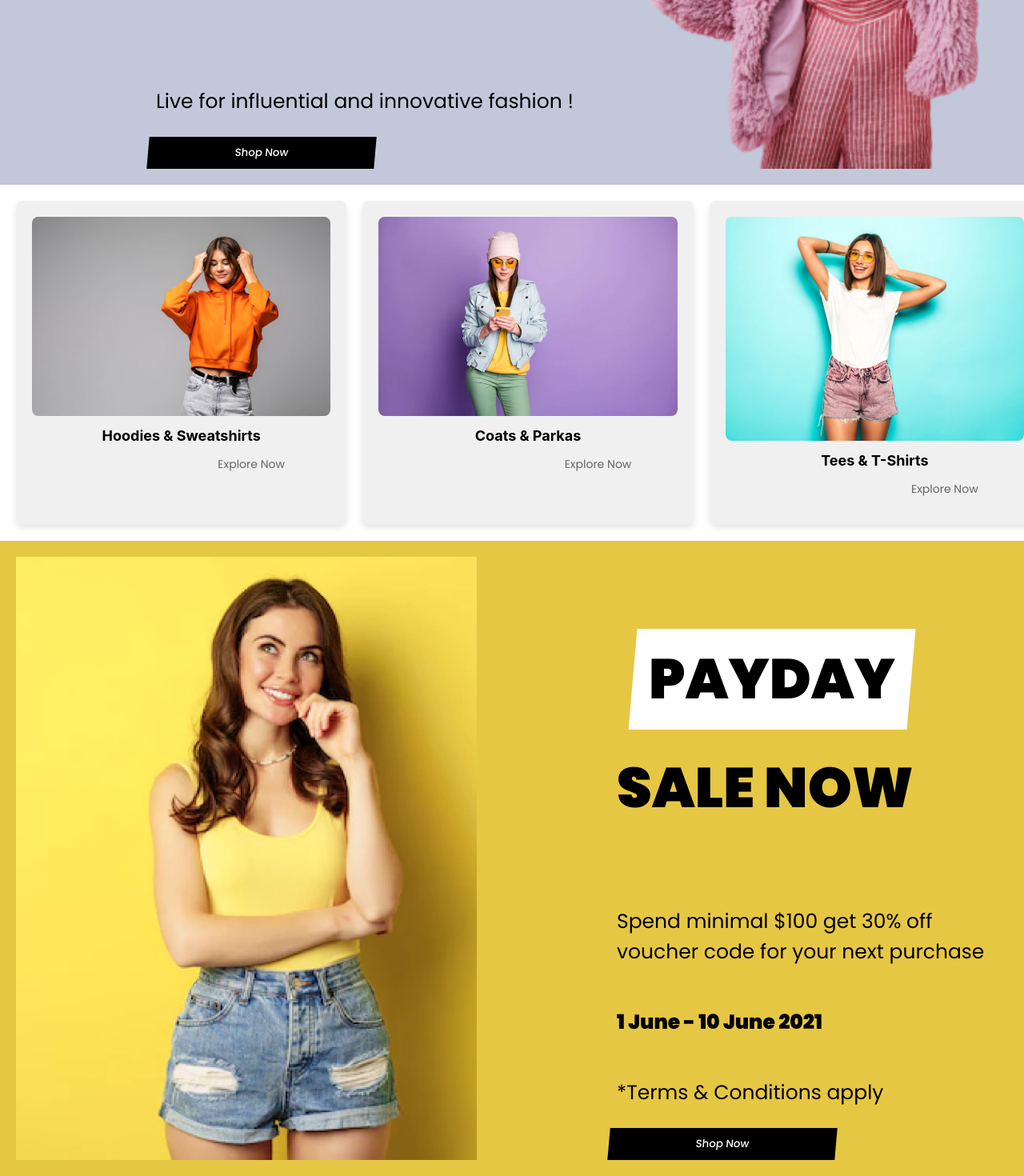
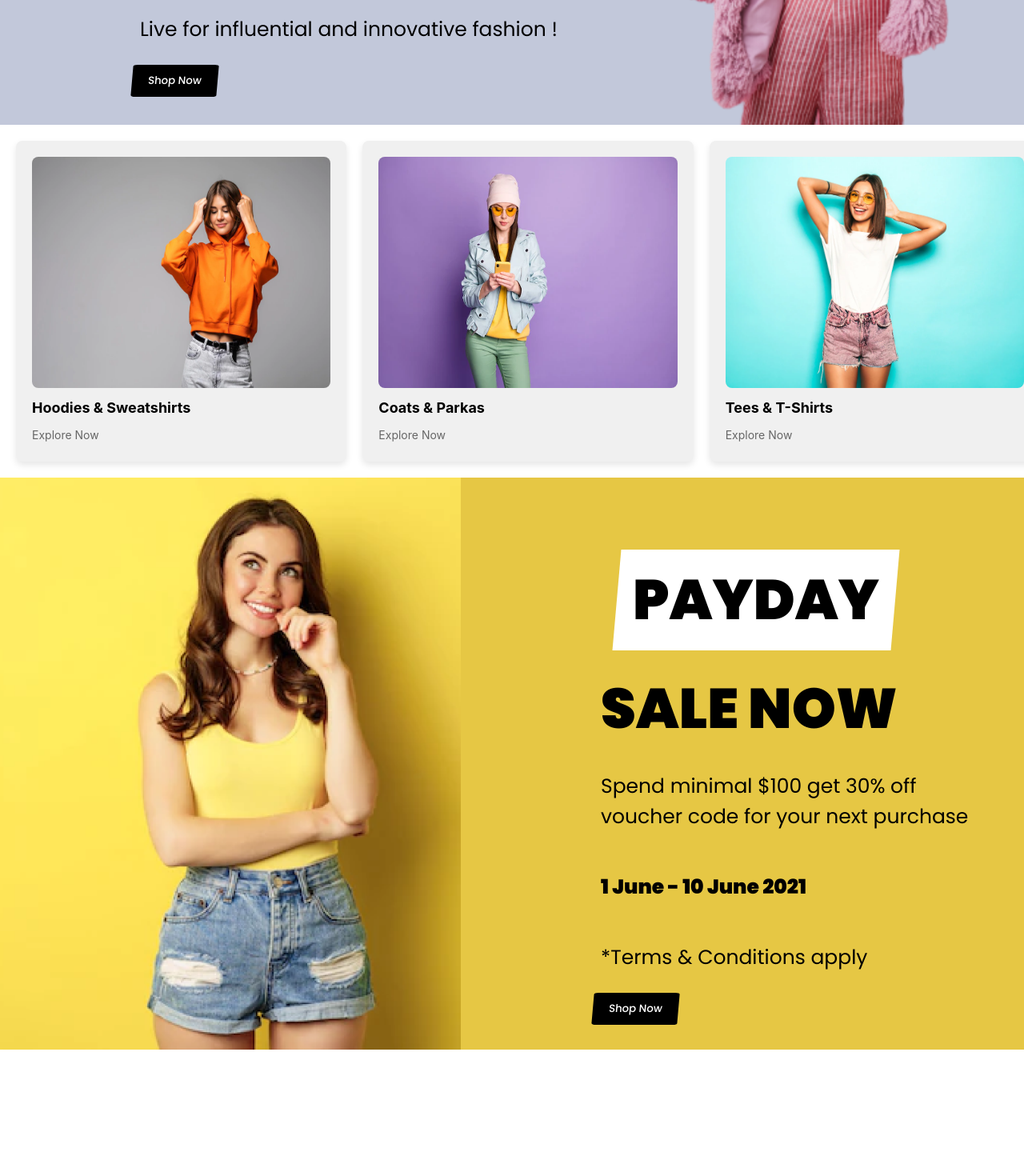
Before and after one commit to Lucasdeleplace/Eshopping, a React (Create React App) app: page / in a window 1280 px wide. Shown: the part 603-2073 px from the top of the page at 80% size. After the commit the page ends 1915 px from the top, so only its background shows below. Built offline with nearby package versions, Linux system fonts and the light colour scheme.

Commit message:
Update ()

```diff
--- a/src/App.css
+++ b/src/App.css
@@ -1,6 +1,4 @@
-.App {
-  text-align: center;
-}
+
 
 .App-logo {
   height: 40vmin;
--- a/src/components/Card.css
+++ b/src/components/Card.css
@@ -11,13 +11,13 @@
     padding: 20px;
     border-radius: 8px;
     box-shadow: 0 4px 8px rgba(0, 0, 0, 0.1);
-    text-align: center;
     width: 30%;
 }
 
-.carte img {
+.carte-image {
     width: 100%;
     border-radius: 8px;
+    height: 80%;
 }
 
 .carte-title {
@@ -30,4 +30,5 @@
     font-size: 14px;
     color: #666;
     margin-top: 10px;
+
 }
--- a/src/components/Header.js
+++ b/src/components/Header.js
@@ -1,6 +1,6 @@
 import React from "react";
 import "./Header.css";
-import Logo from "./assets/logo.svg";
+import Logo from "../assets/logo.svg";
 
 function Header() {
   return (
--- a/src/components/Payday.css
+++ b/src/components/Payday.css
@@ -13,7 +13,7 @@
   font-size: 25px;
   margin-left: 175px;
 }
-p {
+.info {
   font-family: "Poppins", sans-serif;
   font-style: normal;
   font-size: 25px;
@@ -42,9 +42,7 @@ p {
 
 .container {
   display: flex; /* Utilise flexbox pour aligner le texte et l'image */
-  text-align: justify-content;
   background-color:#E6C744; /* Applique la couleur de fond */
-  padding: 20px;
   position: relative;
   width: 100%; /* Prend toute la largeur disponible */
 }
@@ -59,7 +57,6 @@ p {
   flex-direction: column; /* Empile les éléments verticalement *//* Espacement entre les éléments texte et bouton */
   flex-grow:unset; /* Permet au texte de prendre tout l'espace disponible */
   flex-direction: column; /* Empile les éléments verticalement */ /* Espacement entre les éléments texte et bouton */
-  flex-grow: 1; /* Permet au texte de prendre tout l'espace disponible */
 }
 
 .image-wrapper {
@@ -86,5 +83,5 @@ p {
 
 a {
   text-decoration: none; /* Retire le soulignement du lien */
-  color: white;
+
 }
--- a/src/components/Payday.js
+++ b/src/components/Payday.js
@@ -9,12 +9,12 @@ function Payday() {
     <img src={YellowGirl} alt="YellowGirl" className="image" />
       <div className="text-content">
       <p className="clothes"> <div className="label"> <span>PAYDAY</span></div> SALE NOW</p>
-      <p>Spend minimal $100 get 30% off <br></br>voucher code for your next purchase</p>
+      <p className="info">Spend minimal $100 get 30% off <br></br>voucher code for your next purchase</p>
       <p className="gras">1 June - 10 June 2021</p>
-      <p>*Terms & Conditions apply</p>
-      <button className="catalog">
-        <a href="Lecatalog">Shop Now</a>
-      </button>
+      <p className="info">*Terms & Conditions apply</p>
+      <a href="Lecatalog">
+      <button className="catalog">Shop Now</button>
+      </a>
       </div>
       </div>
       </div>
--- a/src/components/Shopnow.css
+++ b/src/components/Shopnow.css
@@ -5,7 +5,9 @@
   font-size: 70px;
   width: min-content;
   margin-left: 175px;
+  margin-bottom: 0%;
 }
+
 .gras{
   font-weight: bold;
   font-family: "Poppins", sans-serif;
@@ -13,7 +15,7 @@
   font-size: 25px;
   margin-left: 175px;
 }
-p {
+.slogan {
   font-family: "Poppins", sans-serif;
   font-style: normal;
   font-size: 25px;
@@ -37,9 +39,7 @@ p {
 
 .containeer {
   display: flex;
-  text-align: justify-content;
   background-color:#C2C8DA;
-  padding: 20px;
   position: relative;
   width: 100%;
 }
@@ -74,9 +74,10 @@ p {
   font-weight: 500;
   cursor: pointer;
   transform: skew(-5deg);
+  border-radius: 5%;
+  margin-bottom: 5%;
 }
 
-a {
-  text-decoration: none;
-  color: white;
+a{
+ text-decoration: none;
 }
--- a/src/components/Shopnow.js
+++ b/src/components/Shopnow.js
@@ -18,9 +18,9 @@ function Shopnow() {
           <p className="slogan">
             Live for influential and innovative fashion !
           </p>
-          <button className="catalog">
-            <a href="Lecatalog">Shop Now</a>
-          </button>
+          <a href="Lecatalog">
+          <button className="catalog">Shop Now</button>
+          </a>
         </div>
         <img src={Pinkgirl} alt="PinkGirl" className="image" />
       </div>
```
